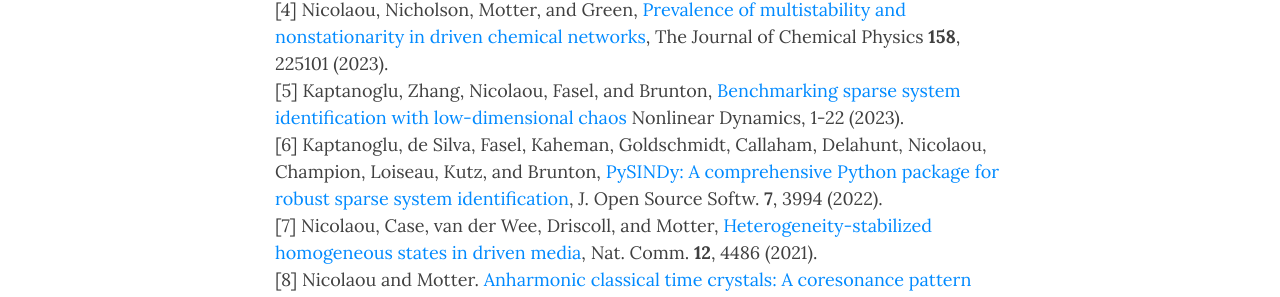
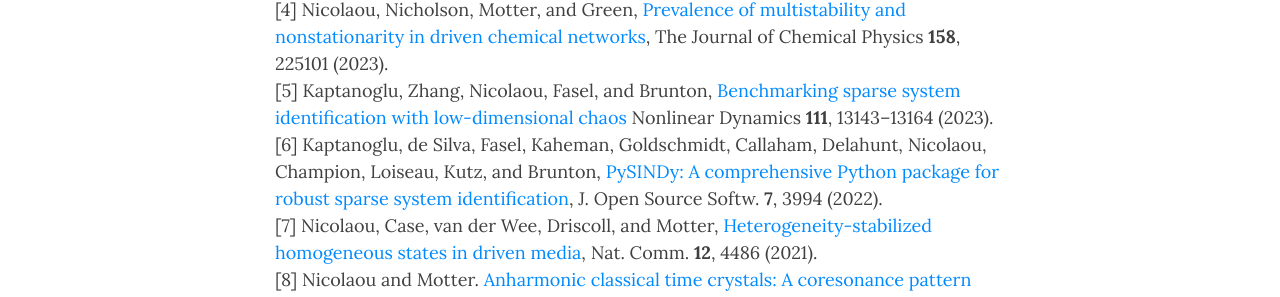
Before and after one commit to znicolaou/znicolaou.github.io, a Jekyll site: the page built from papers.md, in a window 1280 px wide and 900 px high, scrolled down 339 px. Shown: the part 154-451 px from the top of the window. Built offline with Jekyll 4.4.1, drawn with Linux system fonts in a browser that asks for light colours; nearby versions of some CDN libraries; comment, search, counter and statistics services are not loaded.

Commit message:
updated cv

```diff
--- a/papers.md
+++ b/papers.md
@@ -9,7 +9,7 @@ title: Papers
 [2] Nicolaou, When Patterns Come to Life, Comment on ''Unified representation of Life’s basic properties by a 3-species Stochastic Cubic Autocatalytic Reaction-Diffusion system of equations'', to appear in Phys. Life Rev. (2023).
 [3] Nicolaou, Guo, Chen, Brunton, and Kutz, [Data-driven discovery and extrapolation of parameterized pattern-forming dynamics](https://arxiv.org/abs/2301.02673), to appear in Phys. Rev. Research (2023).
 [4] Nicolaou, Nicholson, Motter, and Green, [Prevalence of multistability and nonstationarity in driven chemical networks](https://doi.org/10.1063/5.0142589), The Journal of Chemical Physics **158**, 225101 (2023).
-[5] Kaptanoglu, Zhang, Nicolaou, Fasel, and Brunton, [Benchmarking sparse system identification with low-dimensional chaos](https://doi.org/10.1007/s11071-023-08525-4) Nonlinear Dynamics, 1-22 (2023).
+[5] Kaptanoglu, Zhang, Nicolaou, Fasel, and Brunton, [Benchmarking sparse system identification with low-dimensional chaos](https://doi.org/10.1007/s11071-023-08525-4) Nonlinear Dynamics **111**, 13143–13164  (2023).
 [6] Kaptanoglu, de Silva,  Fasel,  Kaheman, Goldschmidt,  Callaham, Delahunt, Nicolaou,  Champion, Loiseau,  Kutz, and Brunton, 	[PySINDy: A comprehensive Python package for robust sparse system identification](https://doi.org/10.21105/joss.03994), J. Open Source Softw. **7**, 3994 (2022).
 [7] Nicolaou, Case, van der Wee, Driscoll, and  Motter, [Heterogeneity-stabilized homogeneous states in driven media](https://doi.org/10.1038/s41467-021-24459-0), Nat. Comm. **12**, 4486 (2021).
 [8] Nicolaou and Motter. [Anharmonic classical time crystals: A coresonance pattern formation mechanism](https://doi.org/10.1103/PhysRevResearch.3.023106), Phys. Rev. Research **3**, 023106 (2021).
```
Also changed, not shown: 3 other files.
